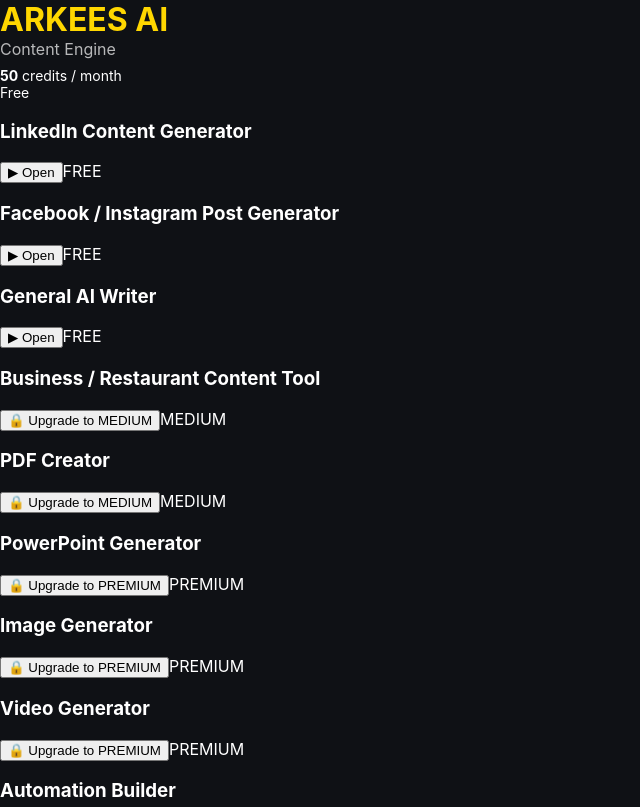
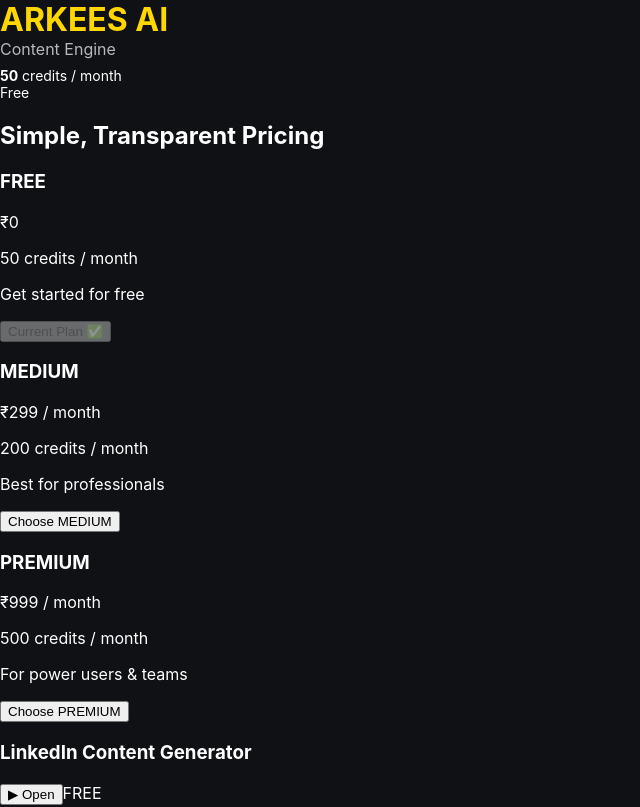
Before and after one commit to arkees1/ramesh-content-engine, a React (Vite) app: page / in a window 1280 px wide. Shown: the top 807 px of the page, without its empty margins (0-640 px from the left). Built offline with nearby package versions, Linux system fonts and the light colour scheme.

Commit message:
STEP 7: Pricing UI with INR plans

```diff
--- a/src/App.tsx
+++ b/src/App.tsx
@@ -3,6 +3,7 @@
 import FeatureCard from "./components/FeatureCard";
 import Generator from "./components/Generator";
 import UpgradeModal from "./components/UpgradeModal";
+import Pricing from "./components/Pricing";
 import { FEATURES, Plan } from "./data/features";
 
 const PLAN_CREDITS: Record<Plan, number> = {
@@ -25,7 +26,7 @@
   );
   const [showUpgrade, setShowUpgrade] = useState(false);
 
-  // Monthly credit reset
+  // Monthly reset
   useEffect(() => {
     const lastReset = localStorage.getItem("lastReset");
     const currentMonth = getCurrentMonth();
@@ -37,13 +38,12 @@
     }
   }, [plan]);
 
-  // Persist plan & credits
   useEffect(() => {
     localStorage.setItem("plan", plan);
     localStorage.setItem("credits", credits.toString());
   }, [plan, credits]);
 
-  const handlePlanSelect = (newPlan: Plan) => {
+  const switchPlan = (newPlan: Plan) => {
     setPlan(newPlan);
     setCredits(PLAN_CREDITS[newPlan]);
     setShowUpgrade(false);
@@ -52,6 +52,8 @@
   return (
     <>
       <Header plan={plan} credits={credits} />
+
+      <Pricing currentPlan={plan} onSelect={switchPlan} />
 
       <div className="grid">
         {FEATURES.map(f => (
@@ -70,7 +72,7 @@
       <UpgradeModal
         open={showUpgrade}
         onClose={() => setShowUpgrade(false)}
-        onSelectPlan={handlePlanSelect}
+        onSelectPlan={switchPlan}
       />
     </>
   );
--- /dev/null
+++ b/src/components/pricing.tsx
@@ -0,0 +1,40 @@
+import { PRICING } from "../data/pricing";
+import { Plan } from "../data/features";
+
+export default function Pricing({
+  currentPlan,
+  onSelect
+}: {
+  currentPlan: Plan;
+  onSelect: (plan: Plan) => void;
+}) {
+  return (
+    <div className="pricing">
+      <h2>Simple, Transparent Pricing</h2>
+
+      <div className="pricing-grid">
+        {Object.entries(PRICING).map(([plan, data]) => (
+          <div
+            key={plan}
+            className={`price-card ${
+              data.highlight ? "highlight" : ""
+            }`}
+          >
+            <h3>{plan}</h3>
+            <p className="price">{data.price}</p>
+            <p>{data.credits} credits / month</p>
+            <p className="label">{data.label}</p>
+
+            {currentPlan === plan ? (
+              <button disabled>Current Plan ✅</button>
+            ) : (
+              <button onClick={() => onSelect(plan as Plan)}>
+                Choose {plan}
+              </button>
+            )}
+          </div>
+        ))}
+      </div>
+    </div>
+  );
+}
--- /dev/null
+++ b/src/data/pricing.ts
@@ -0,0 +1,25 @@
+import { Plan } from "./features";
+
+export const PRICING: Record<Plan, {
+  price: string;
+  credits: number;
+  label: string;
+  highlight?: boolean;
+}> = {
+  FREE: {
+    price: "₹0",
+    credits: 50,
+    label: "Get started for free"
+  },
+  MEDIUM: {
+    price: "₹299 / month",
+    credits: 200,
+    label: "Best for professionals",
+    highlight: true
+  },
+  PREMIUM: {
+    price: "₹999 / month",
+    credits: 500,
+    label: "For power users & teams"
+  }
+};
```
